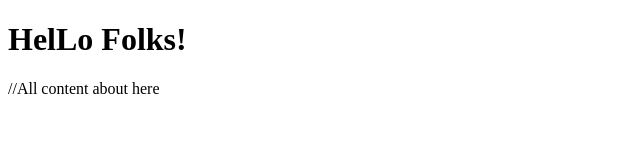
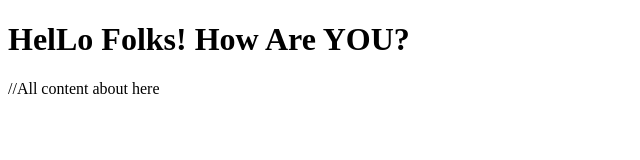
Before and after one commit to racharahul/Demo-Index, a plain HTML site: page index.html in a window 1280 px wide. Shown: the whole page, without its empty margins (0-640 px from the left). Drawn offline with Linux system fonts and the light colour scheme.

Commit message:
Thrid Commit

```diff
--- a/index.html
+++ b/index.html
@@ -2,7 +2,7 @@
 <html lang="en-US">
   <head>
     <title>HTML Structure by (Md Abdur Rakib)</title>
-    <h1>HelLo Folks!</h1>
+    <h1>HelLo Folks! How Are YOU?</h1>
   </head>
   <body>
     //All content about here
```
